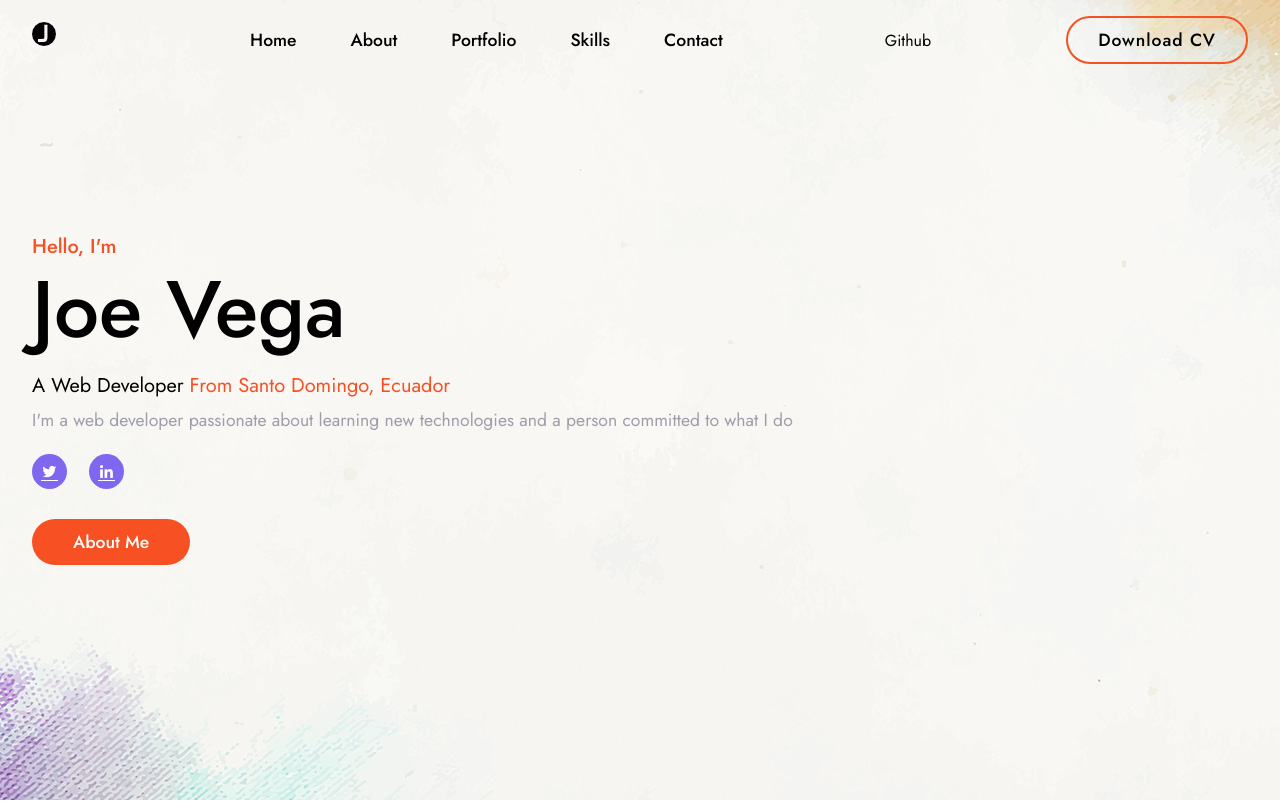
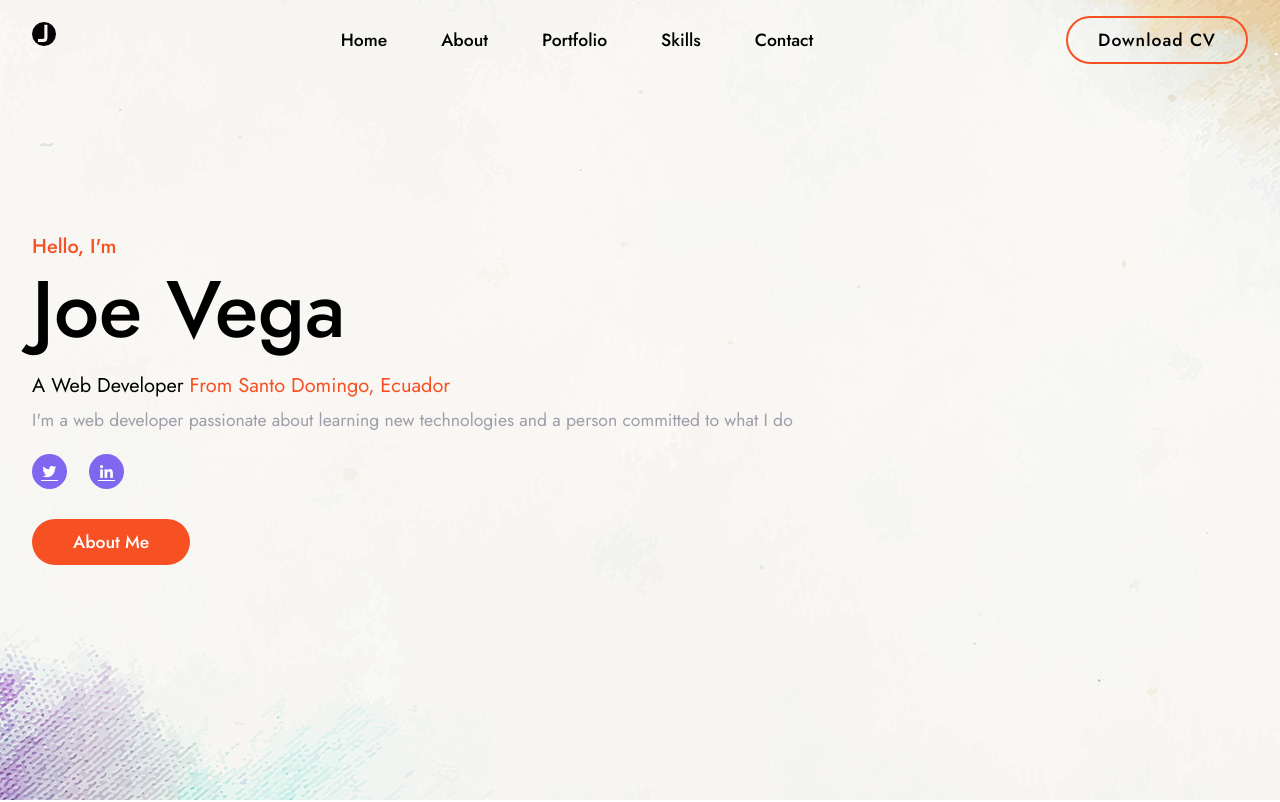
Before and after one commit to xJo-Joex/Portafolio-next, a Next.js app: page / in a window 1280 px wide. Shown: the top 802 px of the page. Built offline with nearby package versions, Linux system fonts and the light colour scheme; a small style sheet from the web is missing.

Commit message:
Hidden Github section

```diff
--- a/components/Navbar.js
+++ b/components/Navbar.js
@@ -37,9 +37,9 @@ const Navbar = () => {
 					<a href="#home">Contact</a>
 				</li>
 			</ul>
-			<Link href="/github">
+			{/* <Link href="/github">
 				<a className="nav-link">Github</a>
-			</Link>
+			</Link> */}
 			<a href="/Profile.pdf" target={"_blank"} className="top-btn">
 				Download CV
 			</a>
--- a/pages/index.js
+++ b/pages/index.js
@@ -90,7 +90,7 @@ const Index = () => (
 					<div className="card-body">
 						<h1 id="about">Experiencia</h1>
 						<ul>
-							{experiences.map(({ title, description, from, to }, index) => (
+						{experiences.map(({ title, description, from, to }, index) => (
 								<li key={index}>
 									<h3>{title}</h3>
 									<h5>
```
Also changed, not shown: 1 other file (tests, documents, lock files or other folders).
